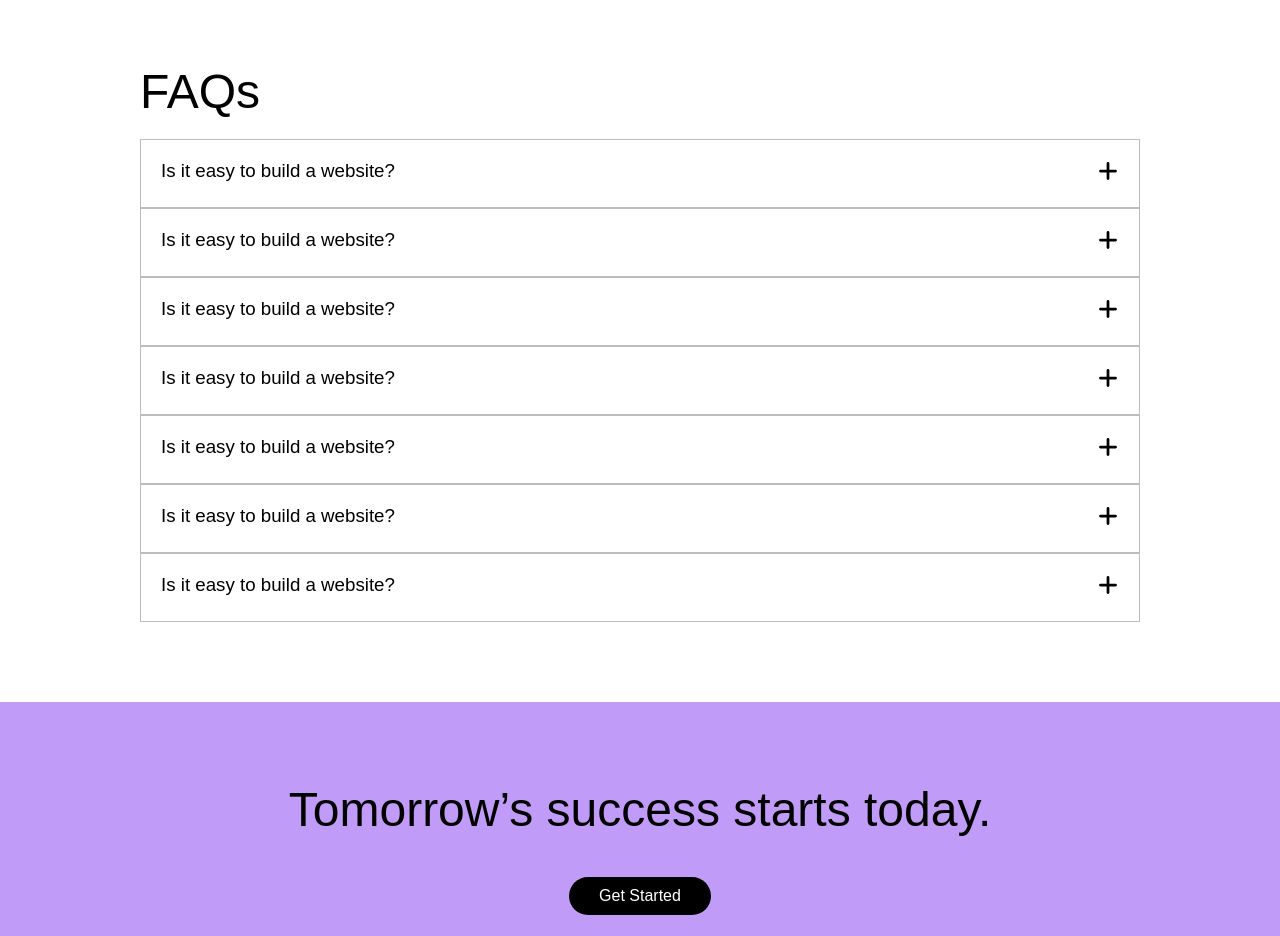
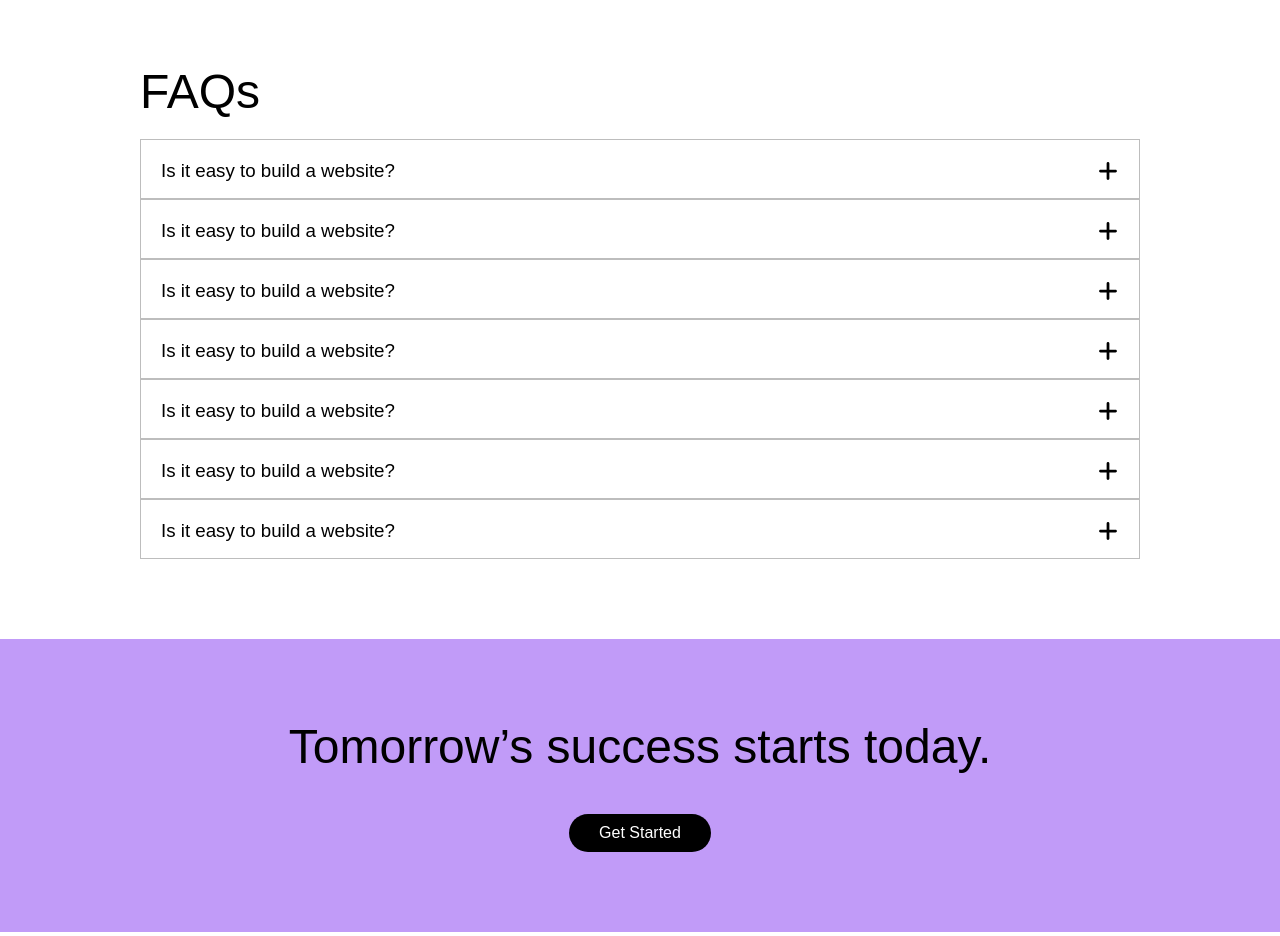
Before and after one commit to Shakhmurad7/wixaz, a React (Vite) app: page / in a window 1280 px wide. Shown: the part 2520-3456 px from the top of the page. Built offline with nearby package versions, Linux system fonts and the light colour scheme.

Commit message:
add changes in accardion

```diff
--- a/src/layout/accardion/accardion.jsx
+++ b/src/layout/accardion/accardion.jsx
@@ -58,19 +58,17 @@ function Accardion() {
                 <h2>FAQs</h2>
                 <div className={style['accardion-box']}>
                     {
-                        AccardionData.map(({item , title , id } , i)=>(
-                        <div onClick={()=>tab(i)} key={id} className={style['accardion-block']}>
+                    AccardionData.map(({item , title , id } , i)=>(
+                        <div onClick={()=>tab(i)} key={id} className={`${style['accardion-block']} ${open === i ? style['active'] : ''}`}>
                           <div  className={style['accardion-row']}>
                             <h3>{item}</h3>
                             <div  className={`${style['icon-plus']} ${open === i ? style['active'] : ''}`}>
                                 <FaPlus  />
                             </div>
                         </div>
-                        <p className={`${style['accardion-p']} ${open === i ? style['active'] : ''}`} >{title}</p>
+                        <p >{title}</p>
                     </div>
-
                         ))
-
                     }
 
                 </div>
--- a/src/layout/accardion/index.module.css
+++ b/src/layout/accardion/index.module.css
@@ -18,20 +18,6 @@
     display:flex;
     justify-content: space-between;
 }
-.accardion-p{
-    transition: .4s;
-    height: 0;
-    overflow: hidden;
-}
-.accardion-block{
-    cursor: pointer;
-    position: relative;
-    border: 1px solid rgba(0, 0, 0, 0.26);
-    padding: 20px;
-    display: flex;
-    flex-direction: column;
-    gap: 5px;
-}
 .icon-plus{
     right: 20px;
     position: absolute;
@@ -48,9 +34,20 @@
     transition: .4s;
     transform: rotate(135deg);
 }
-.accardion-p.active{
+
+.accardion-block{
+    cursor: pointer;
+    height: 60px;
+    overflow: hidden;
+    position: relative;
+    border: 1px solid rgba(0, 0, 0, 0.26);
+    padding: 20px;
+    display: flex;
+    flex-direction: column;
     transition: .4s;
-    padding-top:20px ;
-    height: auto;
-    overflow:auto;
+    gap: 20px;
 }
+.accardion-block.active{
+    height:150px;
+    transition: .4s;
+}
```
